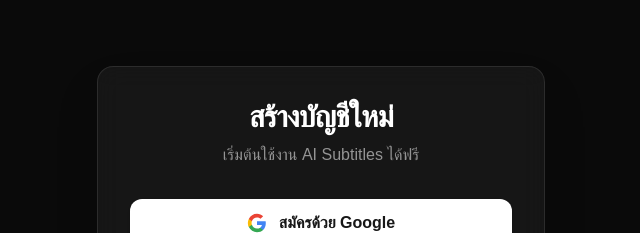
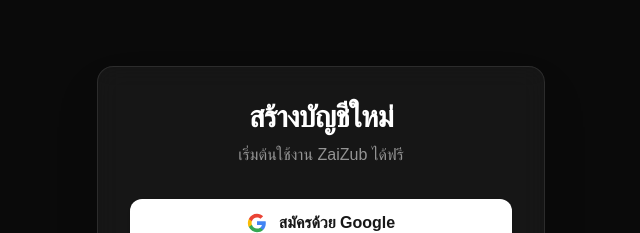
Before and after one commit to M77TH/Zaizub, a Next.js app in the folder frontend/: page /register in a window 1280 px wide. Shown: the top 233 px of the page, without its empty margins (319-959 px from the left). Built offline with nearby package versions, Linux system fonts and the light colour scheme; a web font is replaced by a local one.

Commit message:
edit register page

```diff
--- a/frontend/app/register/register-form.tsx
+++ b/frontend/app/register/register-form.tsx
@@ -35,7 +35,7 @@
           <h1 className="text-3xl font-bold text-white mb-2 tracking-tight">
             สร้างบัญชีใหม่
           </h1>
-          <p className="text-gray-400">เริ่มต้นใช้งาน AI Subtitles ได้ฟรี</p>
+          <p className="text-gray-400">เริ่มต้นใช้งาน ZaiZub ได้ฟรี</p>
         </div>
 
         {/* --- ส่วนที่เพิ่มใหม่ 1: ปุ่ม Google Auth --- */}
```
